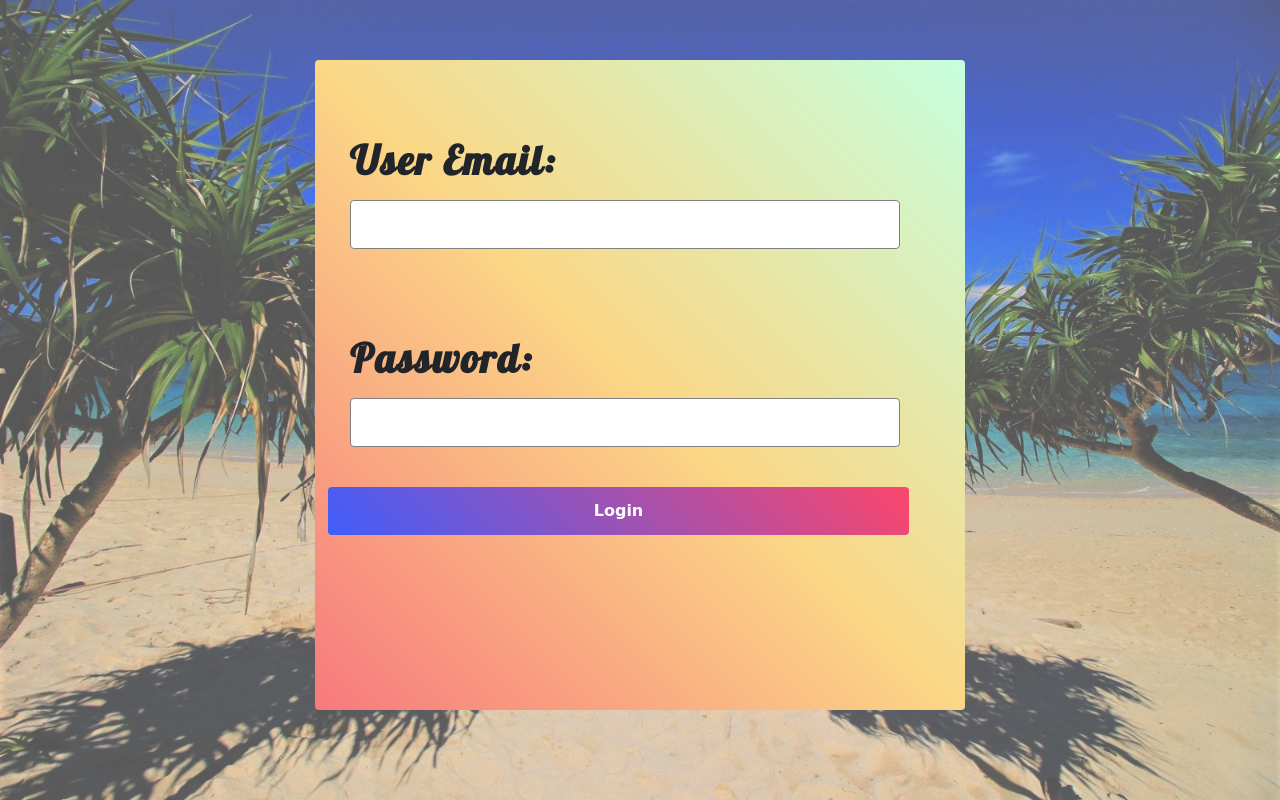
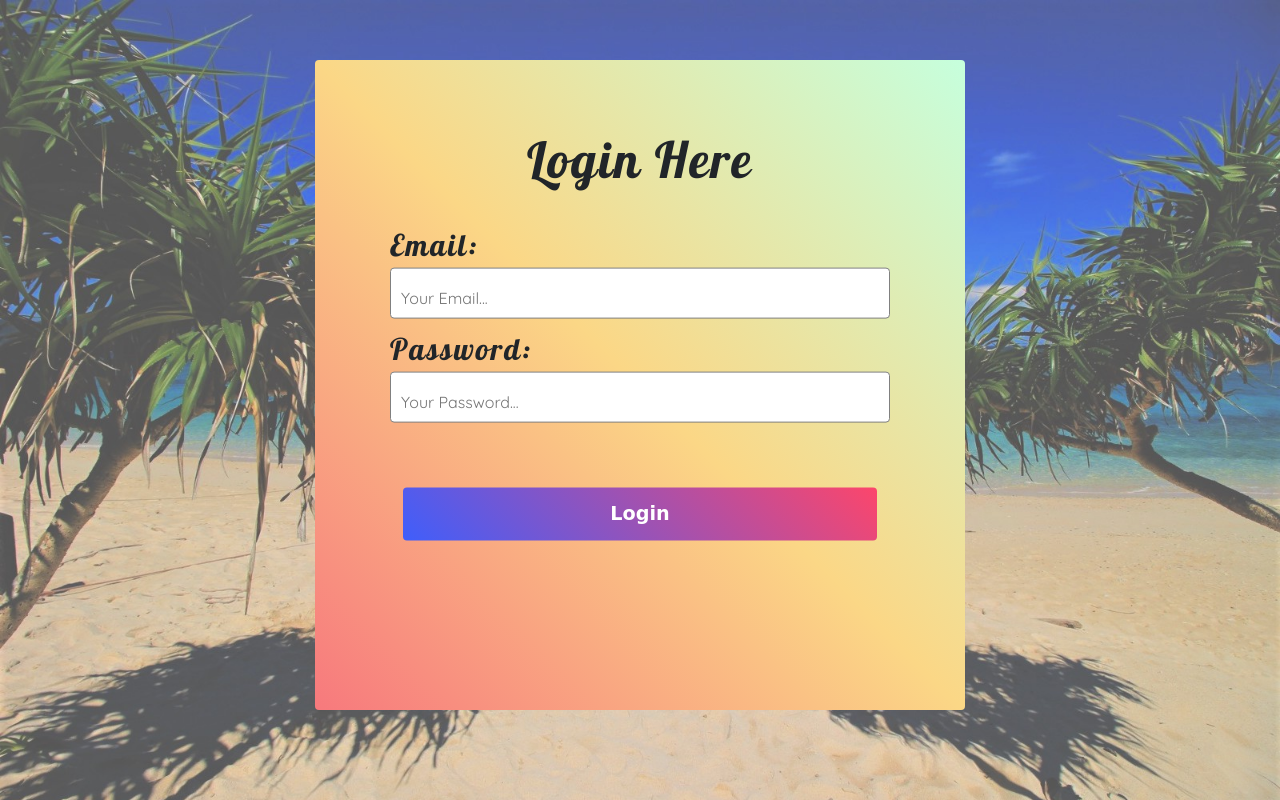
Before and after one commit to sahoooii/php-chill, a PHP site: page /chill-control/login_control.php in a window 1280 px wide. Shown: the part 150-950 px from the top of the page. Run offline with PHP 8.4, Linux system fonts and the light colour scheme; data that the repository does not hold is empty; some libraries are stand-ins or nearby versions.

Commit message:
fixed css

```diff
--- a/chill-control/bbs_control.php
+++ b/chill-control/bbs_control.php
@@ -12,9 +12,6 @@ $created_date = date('Y-m-d H:i:s');
 $updated_date = date('Y-m-d H:i:s');
 $comment = '';
 $page =1;
-
-//
-$users = [];
 
 $link = get_db_connect();// DB接続
 
--- a/chill-control/css/common.styles.css
+++ b/chill-control/css/common.styles.css
@@ -110,9 +110,14 @@ ul {
 /* input */
 input {
 	outline: none;
-	padding-left: 10px;
+	/* padding-left: 10px; */
+	padding: 2px 2px 2px 10px;
 	border-radius: 4px;
 	border: 1px solid gray;
+}
+
+input::placeholder {
+	font-size: 12px;
 }
 
 /* link */
@@ -171,4 +176,8 @@ a {
 	.link > a {
 		font-size: 26px;
 	}
+
+	input::placeholder {
+		font-size: 16px;
+	}
 }
--- a/chill-control/css/login.styles.css
+++ b/chill-control/css/login.styles.css
@@ -1,9 +1,9 @@
-@import url("common.styles.css");
+@import url('common.styles.css');
 
 /*login*/
 .contents-login {
-    background-image: url("../img/beach.jpeg");
-    height: 100%;
+	background-image: url('../img/beach.jpeg');
+	height: 100vh;
 	width: 100%;
 	background-size: cover;
 	background-repeat: no-repeat;
@@ -13,37 +13,55 @@
 .login {
 	margin: 60px auto;
 	width: 325px;
-    height: 380px;
-    background: linear-gradient(-135deg,#C6FFDD, #FBD786, #f7797d);
+	height: 450px;
+	background: linear-gradient(-135deg, #c6ffdd, #fbd786, #f7797d);
 	border-radius: 4px;
+	text-align: center;
+	position: relative;
 }
 
-.user-info {
-    font-size: 25px;
-    font-weight: bold;
-    margin-left: 15px;
+.login h3 {
+	font-size: 28px;
+	text-align: center;
 	padding-top: 30px;
-    padding-bottom: 0;
+}
+
+.user_container {
+	position: absolute;
+	top: 50%;
+	left: 50%;
+	transform: translate(-50%, -50%);
+}
+
+.user_info {
+	font-family: Quicksand;
+	width: 300px;
+	margin: 0;
 }
 
 .user {
-    font-family: Quicksand;
-    outline-color: #1C74FC;
+	width: 100%;
+	font-size: 20px;
+}
+
+.user label {
+	text-align: left;
 }
 
 .btn {
 	width: 100%;
-    display: flex;
-    justify-content: flex-end;
-    padding-top: 10px;
-    padding-right: 30px;
+	margin-top: 30px;
 }
 
+.err-msg-container {
+	margin: 0 auto;
+	font-family: Quicksand;
+}
 
 .err-msg {
-    /* color: #fff; */
-    margin-left: 15px;
-    font-size: 14px;
+	font-size: 12px;
+	text-align: left;
+	margin-bottom: 0;
 }
 
 @media (min-width: 768px) {
@@ -52,23 +70,27 @@
 		height: 550px;
 	}
 
+	.login h3 {
+		font-size: 50px;
+		padding-top: 70px;
+	}
+
 	.user-info {
 		font-size: 30px;
-        padding-top: 50px;
-        margin-left: 25px;
-
-    }
-
-    .user {
-        width: 450px;
 	}
 
 	.btn {
-        padding-top: 30px;
+		margin-top: 50px;
+		width: 100%;
+	}
+
+	.add {
+		width: 100%;
+		font-size: 1.2rem;
 	}
 
 	.err-msg {
-        font-size: 20px;
+		font-size: 16px;
 	}
 }
 
@@ -78,26 +100,12 @@
 		height: 650px;
 	}
 
-    .user-info {
-        font-size: 40px;
-        padding-top: 70px;
-        margin-left: 35px;
-    }
-
 	.user {
-        width: 550px;
+		width: 100%;
 		font-size: 30px;
 	}
 
-    .btn {
-        padding-right: 55px;
+	.user_info {
+		width: 500px;
 	}
-
-    .err-msg {
-        margin-left: 35px;
 }
-
-
-
-
-}
--- a/chill-control/css/top.styles.css
+++ b/chill-control/css/top.styles.css
@@ -36,6 +36,7 @@
 	text-decoration: none;
 }
 
+/* Register */
 .contents {
 	position: relative;
 	z-index: 1;
@@ -86,7 +87,7 @@
 .err-msg-container {
 	width: 300px;
 	margin: 0 auto;
-	font-family: 'Lobster', cursive;
+	font-family: Quicksand;
 }
 
 .err-msg {
--- a/chill-control/login_control.php
+++ b/chill-control/login_control.php
@@ -21,9 +21,6 @@ if (isset($_SESSION['user_id']) === true) {   // ログイン済みの場合、
 if ($link) {
     mysqli_set_charset($link, 'UTF8');
     if ($_SERVER['REQUEST_METHOD'] === 'POST') {
-        // if (isset($_POST['user_name'])) {
-        //     $user_name = $_POST['user_name'];
-        // }
         if (isset($_POST['email'])) {
             $email = $_POST['email'];
         }
@@ -31,20 +28,19 @@ if ($link) {
             $password = $_POST['password'];
         }
         if (check_emp($email)) {
-            $err_msg[] = 'emailが未入力です';
+            $err_msg['email'] = 'メールアドレスが未入力です';
         }
         if (check_emp($password)) {
-            $err_msg[] = 'パスワードが未入力です';
+            $err_msg['password'] = 'パスワードが未入力です';
         }
 
         $user = [
-            // 'user_name' => $user_name,
             'email' => $email,
             'password' => $password,
         ];
 
-        if (empty($err_msg) === true) {
-            // user nameとパスワードからuser_idを取得するSQL
+        if (empty($err_msg)) {
+            // emailとpasswordからuser_idを取得するSQL
             // $sql = 'SELECT user_id FROM chill_user_table WHERE user_name = "' . $user_name .'" AND password = "' . $password .'"';
             $sql = 'SELECT user_id FROM chill_user_table WHERE email = "' . $email .'" AND password = "' . $password .'"';
             // SQL実行し登録データを配列で取得
--- a/chill-control/top_control.php
+++ b/chill-control/top_control.php
@@ -49,7 +49,7 @@ if ($link) {
         if (check_emp($user['user_name'])) {
             $err_msg['user_name'] = 'ユーザー名が未入力です';
         } elseif (user_check($user['user_name'])) {
-            $err_msg['user_name'] = 'ユーザー名は6文字以上の英語で入力してください';
+            $err_msg['user_name'] = 'ユーザー名は6文字以上の英数字で入力してください';
         }
         $row = user_name_check($link, $user['user_name']);
         if (isset($row[0]['user_name'])) {
@@ -59,7 +59,7 @@ if ($link) {
         if (check_emp($user['password'])) {
             $err_msg['password'] = 'パスワードが未入力です';
         } elseif (user_check($user['password'])) {
-            $err_msg['password'] = 'パスワードは6文字以上の文字を入力してください';
+            $err_msg['password'] = 'パスワードは6文字以上の英数字入力してください';
         }
 
         if (check_emp($user['tel'])) {
@@ -69,7 +69,7 @@ if ($link) {
         }
 
         if (check_emp($user['email'])) {
-            $err_msg['email'] = 'emailが未入力です';
+            $err_msg['email'] = 'メールアドレスが未入力です';
         } elseif (email_check($user['email'])) {
             $err_msg['email'] = 'メールアドレスの入力方法が違います';
         }
--- a/model/model.top.php
+++ b/model/model.top.php
@@ -48,7 +48,7 @@ function check_emp($value)
     return false;
 }
 
-//user,passwordの登録ルールチェック
+//userの登録ルールチェック
 function user_check($value)
 {
     if (preg_match('/^[a-zA-Z0-9]{6,}+$/', $value)) {//正規表現通りならfalse
--- a/view/login.php
+++ b/view/login.php
@@ -12,30 +12,48 @@
 
 <div class="contents-login">
 	<div class="login">
+		<h3>Login Here</h3>
 		<form method="post" action="../chill-control/login_control.php">
-            <div>
-                <label class="user-info">User Email:<br> <input type="text" name="email" class="user"
+			<div class="user_container">
+				<div class="user">
+					<label>Email:<br> <input type="text" name="email" class="user_info"
+							placeholder="Your Email..."
 							value="<?php if (isset($user['email'])) : echo $user['email']; endif; ?>">
 					</label>
+					<!-- Error msg -->
+					<?php if (isset($err_msg['email'])) : ?>
+					<ul class="err-msg-container">
+						<li>
+							<p class="err-msg">
+								<?php echo $err_msg['email']; ?>
+							</p>
+						</li>
+					</ul>
+					<?php endif; ?>
 				</div>
-            <div>
-                <label class="user-info">Password:<br>
-                    <input type="password" name="password" class="user"
+				<div class="user">
+					<label>Password:<br>
+						<input type="password" name="password" class="user_info" placeholder="Your Password..."
 							value="<?php if (isset($user['password'])) : echo $user['password']; endif; ?>">
 					</label>
+					<!-- Error msg -->
+					<?php if (isset($err_msg['password'])) : ?>
+					<ul class="err-msg-container">
+						<li>
+							<p class="err-msg">
+								<?php echo $err_msg['password']; ?>
+							</p>
+						</li>
+					</ul>
+					<?php endif; ?>
 				</div>
+
 				<div class="btn">
 					<input type="submit" value="Login" class="add">
 				</div>
+			</div>
+
+
 		</form>
-        <?php
-        foreach ($err_msg as $value) : ?>
-        <ul>
-            <li>
-                <p class="err-msg"><?php echo $value; ?>
-                </p>
-            </li>
-        </ul>
-        <?php endforeach; ?>
 	</div>
 </div>
```
Also changed, not shown: view/top.php (+4 -4 lines). Lines whose indentation alone changed are shown as unchanged.
